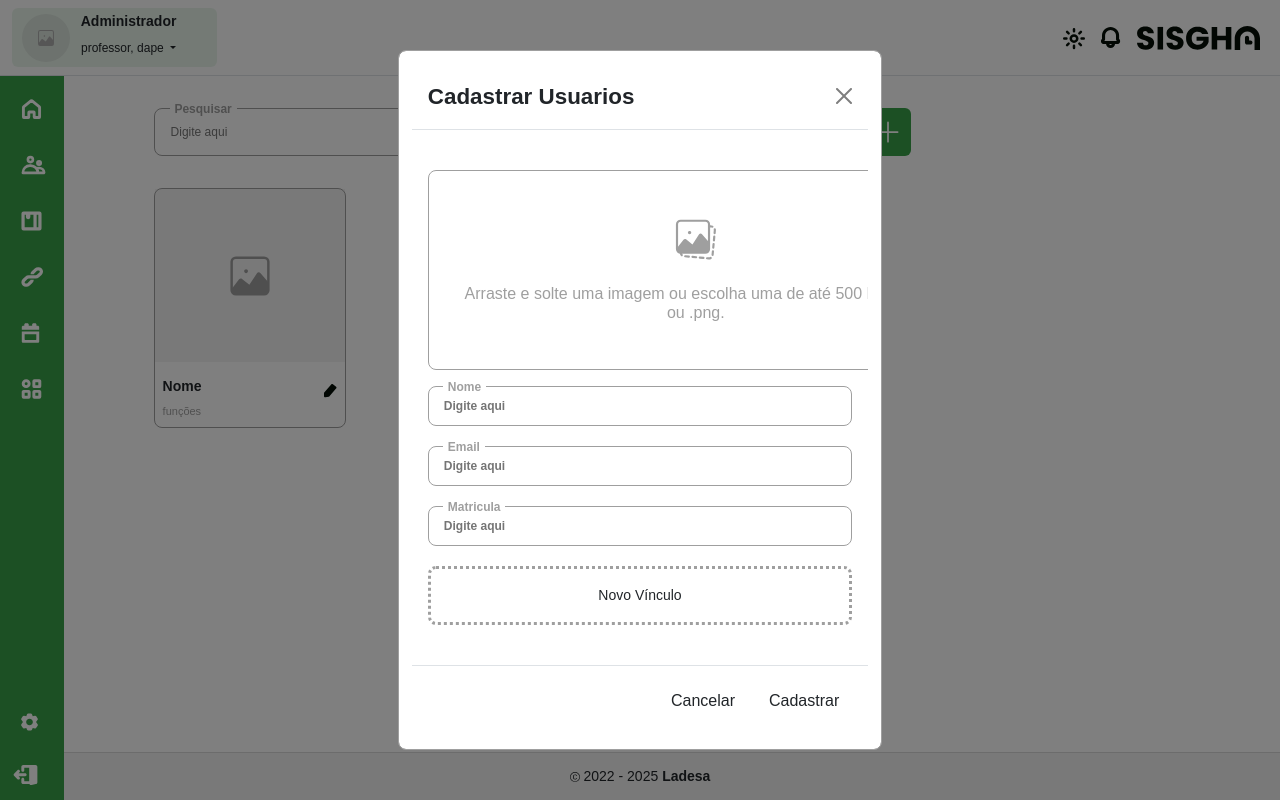
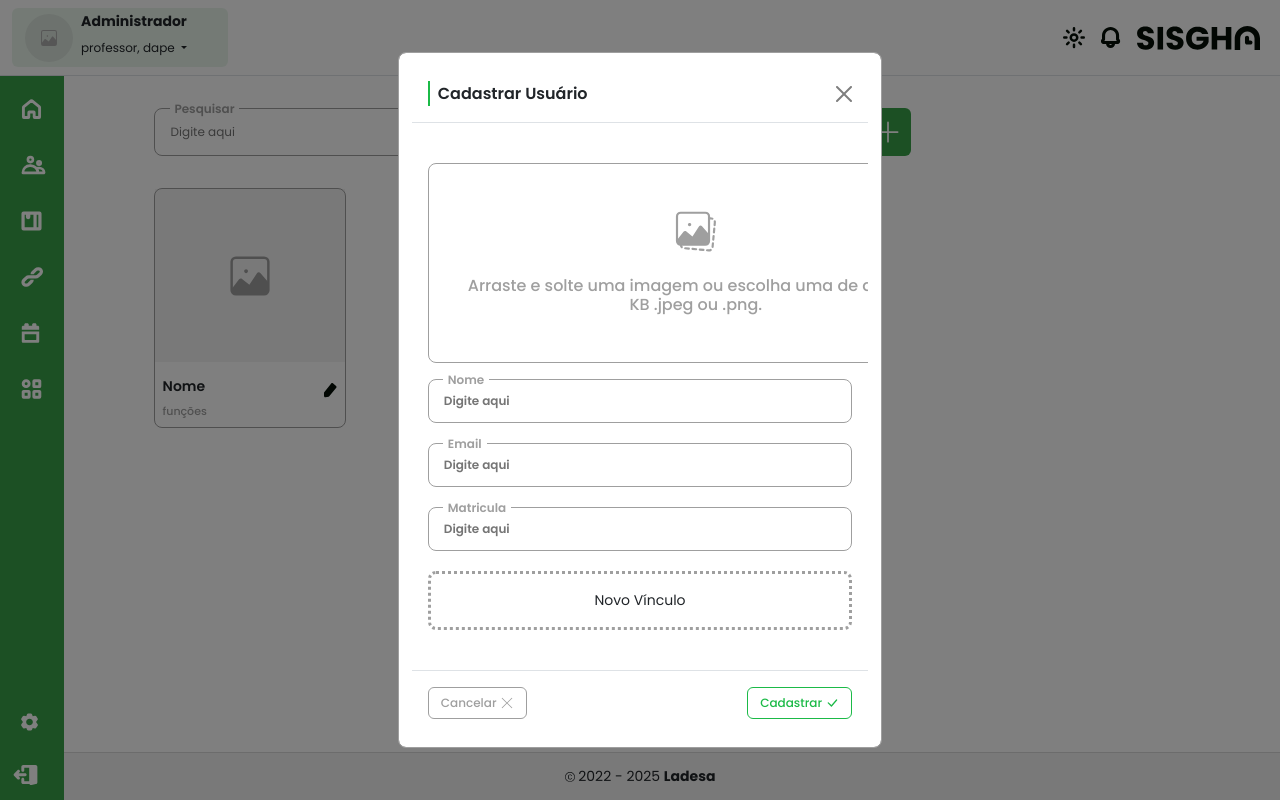
Before and after one commit to soouzaana/Listagem-Usuarios, a Vue app: page / in a window 1280 px wide. Both pictures are taken after a click on the button 887 px from the left and 132 px from the top of the page. Built offline with nearby package versions, Linux system fonts and the light colour scheme.

Commit message:
style: corrigindo estilização do modal :gem
estilizando botões do modal

```diff
--- a/index.html
+++ b/index.html
@@ -1,19 +1,34 @@
 <!DOCTYPE html>
 <html lang="">
   <head>
-    <meta charset="UTF-8">
-    <link rel="icon" href="/favicon.ico">
-    <meta name="viewport" content="width=device-width, initial-scale=1.0">
+    <meta charset="UTF-8" />
+    <link rel="icon" href="/favicon.ico" />
+    <meta name="viewport" content="width=device-width, initial-scale=1.0" />
     <title>Vite App</title>
 
+    <!-- FONTS -->
+    <link
+      href="https://fonts.googleapis.com/css2?family=Poppins:ital,wght@0,100;0,200;0,300;0,400;0,500;0,600;0,700;0,800;0,900;1,100;1,200;1,300;1,400;1,500;1,600;1,700;1,800;1,900&amp;family=Roboto:ital,wght@0,100;0,300;0,400;0,500;0,700;0,900;1,100;1,300;1,400;1,500;1,700;1,900&amp;display=swap"
+      rel="stylesheet"
+    />
+
     <!-- CDN Bootstrap -->
-    <link href="https://cdn.jsdelivr.net/npm/bootstrap@5.3.3/dist/css/bootstrap.min.css" rel="stylesheet" integrity="sha384-QWTKZyjpPEjISv5WaRU9OFeRpok6YctnYmDr5pNlyT2bRjXh0JMhjY6hW+ALEwIH" crossorigin="anonymous">
+    <link
+      href="https://cdn.jsdelivr.net/npm/bootstrap@5.3.3/dist/css/bootstrap.min.css"
+      rel="stylesheet"
+      integrity="sha384-QWTKZyjpPEjISv5WaRU9OFeRpok6YctnYmDr5pNlyT2bRjXh0JMhjY6hW+ALEwIH"
+      crossorigin="anonymous"
+    />
   </head>
   <body>
     <div id="app"></div>
     <script type="module" src="/src/main.js"></script>
 
     <!-- JS CDN Bootstrap -->
-    <script src="https://cdn.jsdelivr.net/npm/bootstrap@5.3.3/dist/js/bootstrap.bundle.min.js" integrity="sha384-YvpcrYf0tY3lHB60NNkmXc5s9fDVZLESaAA55NDzOxhy9GkcIdslK1eN7N6jIeHz" crossorigin="anonymous"></script>
+    <script
+      src="https://cdn.jsdelivr.net/npm/bootstrap@5.3.3/dist/js/bootstrap.bundle.min.js"
+      integrity="sha384-YvpcrYf0tY3lHB60NNkmXc5s9fDVZLESaAA55NDzOxhy9GkcIdslK1eN7N6jIeHz"
+      crossorigin="anonymous"
+    ></script>
   </body>
 </html>
--- a/src/App.vue
+++ b/src/App.vue
@@ -240,7 +240,7 @@
                 <div class="modal-content">
                   <div class="modal-header">
                     <h1 class="modal-title" id="cadastrar-usuario__label">
-                      Cadastrar Usuarios
+                      Cadastrar Usuário
                     </h1>
                     <button
                       type="button"
@@ -328,11 +328,45 @@
 
                     <!-- inputs de form final -->
                   </div>
-                  <div class="modal-footer">
-                    <button type="button" class="btn" data-bs-dismiss="modal">
+                  <div class="modal-footer d-flex justify-content-between">
+                    <button
+                      type="button"
+                      class="btn btn-cancel"
+                      data-bs-dismiss="modal"
+                    >
                       Cancelar
+                      <span class="w-3 opacity-85">
+                        <svg
+                          xmlns="http://www.w3.org/2000/svg"
+                          width="14"
+                          height="14"
+                          fill="currentColor"
+                          class="bi bi-x-lg"
+                          viewBox="0 0 16 16"
+                        >
+                          <path
+                            d="M2.146 2.854a.5.5 0 1 1 .708-.708L8 7.293l5.146-5.147a.5.5 0 0 1 .708.708L8.707 8l5.147 5.146a.5.5 0 0 1-.708.708L8 8.707l-5.146 5.147a.5.5 0 0 1-.708-.708L7.293 8z"
+                          />
+                        </svg>
+                      </span>
                     </button>
-                    <button type="button" class="btn">Cadastrar</button>
+                    <button type="button" class="btn btn-cadastrar">
+                      Cadastrar
+                      <span class="w-3 opacity-85"
+                        ><svg
+                          xmlns="http://www.w3.org/2000/svg"
+                          width="14"
+                          height="14"
+                          fill="currentColor"
+                          class="bi bi-check-lg"
+                          viewBox="0 0 16 16"
+                        >
+                          <path
+                            d="M12.736 3.97a.733.733 0 0 1 1.047 0c.286.289.29.756.01 1.05L7.88 12.01a.733.733 0 0 1-1.065.02L3.217 8.384a.757.757 0 0 1 0-1.06.733.733 0 0 1 1.047 0l3.052 3.093 5.4-6.425z"
+                          />
+                        </svg>
+                      </span>
+                    </button>
                   </div>
                 </div>
               </div>
@@ -724,14 +758,21 @@ main {
 }
 
 /* MODAL */
+
 .modal-content {
   border: 1.5px solid #9f9f9f;
   padding: 0.8rem;
 }
 
 .modal-title {
-  font-size: 1.4rem;
+  font-size: 1rem;
   font-weight: 600;
+}
+
+.modal-title::before {
+  content: "";
+  border: 1.6px solid #1bba47;
+  margin-right: 0.5rem;
 }
 
 .modal-content {
@@ -831,6 +872,30 @@ main {
 
 .novoVinculo-add:hover {
   background-color: #39a04820;
+}
+
+.modal-footer .btn-cancel,
+.modal-footer .btn-cadastrar {
+  font-size: 12px;
+  font-weight: 500;
+}
+
+.modal-footer .btn-cancel {
+  border: 1.5px solid #9f9f9f;
+  color: #9f9f9f;
+}
+
+.modal-footer .btn-cancel:hover {
+  background-color: #9f9f9f20;
+}
+
+.modal-footer .btn-cadastrar {
+  border: 1.5px solid #1bba47;
+  color: #1bba47;
+}
+
+.modal-footer .btn-cadastrar:hover {
+  background-color: #1bba4720;
 }
 
 /* FOOTER */
```
Also changed, not shown: src/assets/main/Close.svg (added).
